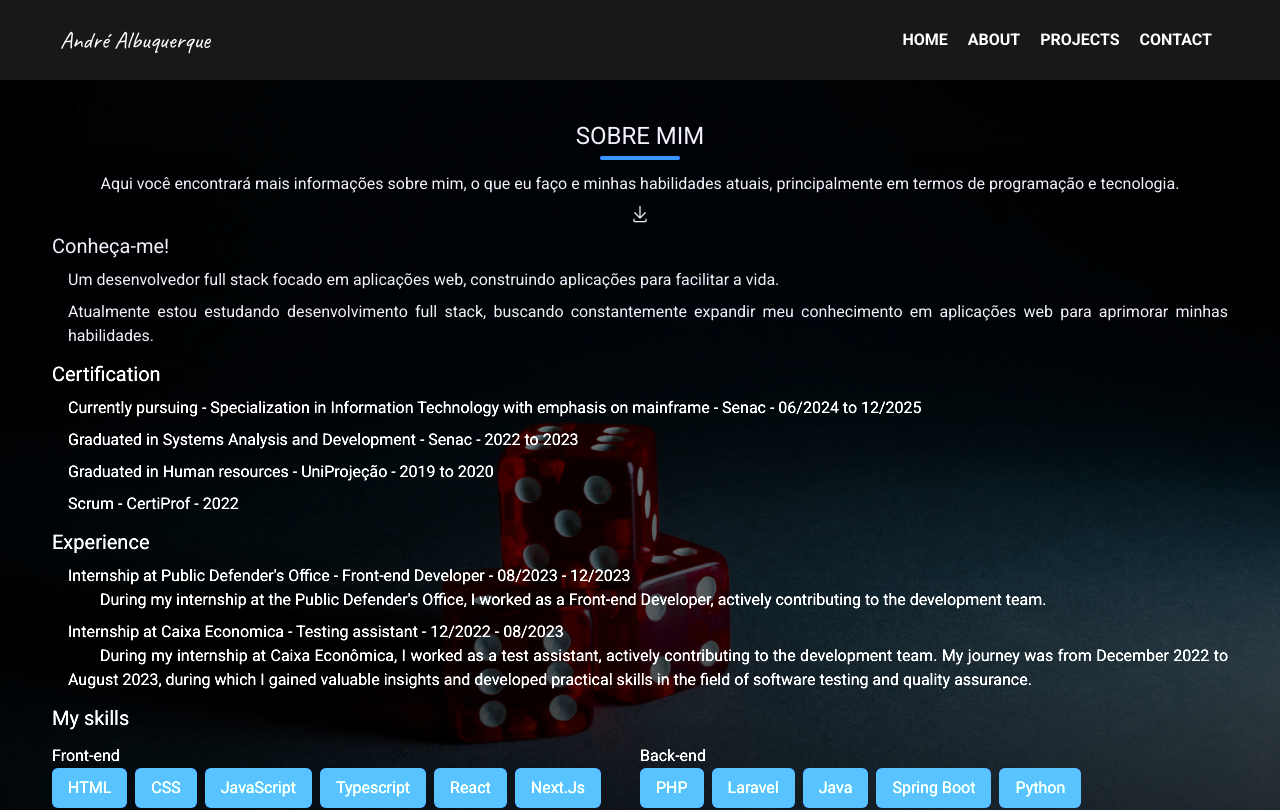
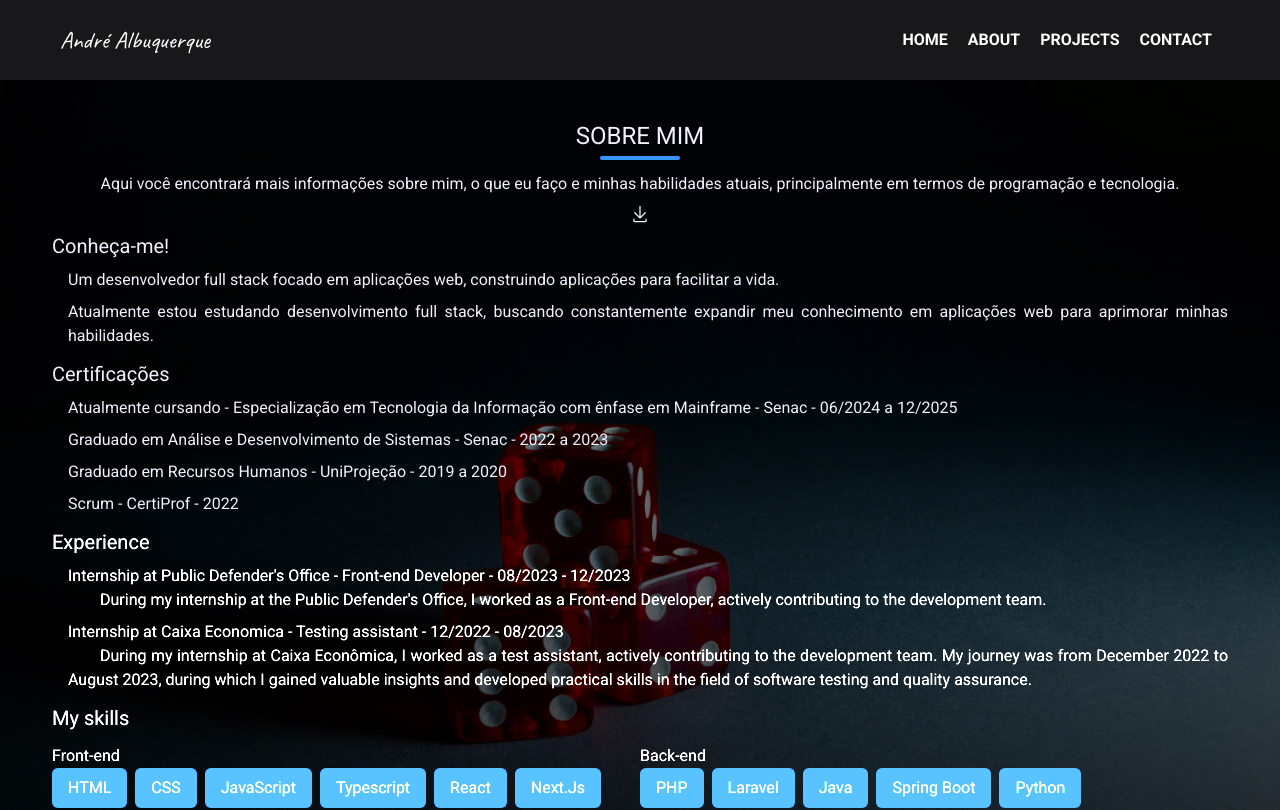
Before and after one commit to andre-albuquerque01/Portfolio_v2, a Next.js app: page /about in a window 1280 px wide. Shown: the top 810 px of the page. Built offline with nearby package versions, Linux system fonts and the light colour scheme.

Commit message:
feat: update component

```diff
--- a/src/components/certification.tsx
+++ b/src/components/certification.tsx
@@ -1,15 +1,15 @@
 export const Certification = () => {
   return (
-    <div className="text-white text-justify space-x-4 space-y-2 mt-3">
-      <h1 className="text-xl">Certification</h1>
+    <div className="text-zinc-400 text-justify space-x-4 space-y-2 mt-3">
+      <h1 className="text-xl">Certificações</h1>
       <p>
-        Currently pursuing - Specialization in Information Technology with
-        emphasis on mainframe - Senac - 06/2024 to 12/2025
+        Atualmente cursando - Especialização em Tecnologia da Informação com
+        ênfase em Mainframe - Senac - 06/2024 a 12/2025
       </p>
       <p>
-        Graduated in Systems Analysis and Development - Senac - 2022 to 2023
+        Graduado em Análise e Desenvolvimento de Sistemas - Senac - 2022 a 2023
       </p>
-      <p>Graduated in Human resources - UniProjeção - 2019 to 2020</p>
+      <p>Graduado em Recursos Humanos - UniProjeção - 2019 a 2020</p>
       <p>Scrum - CertiProf - 2022</p>
     </div>
   )
```
